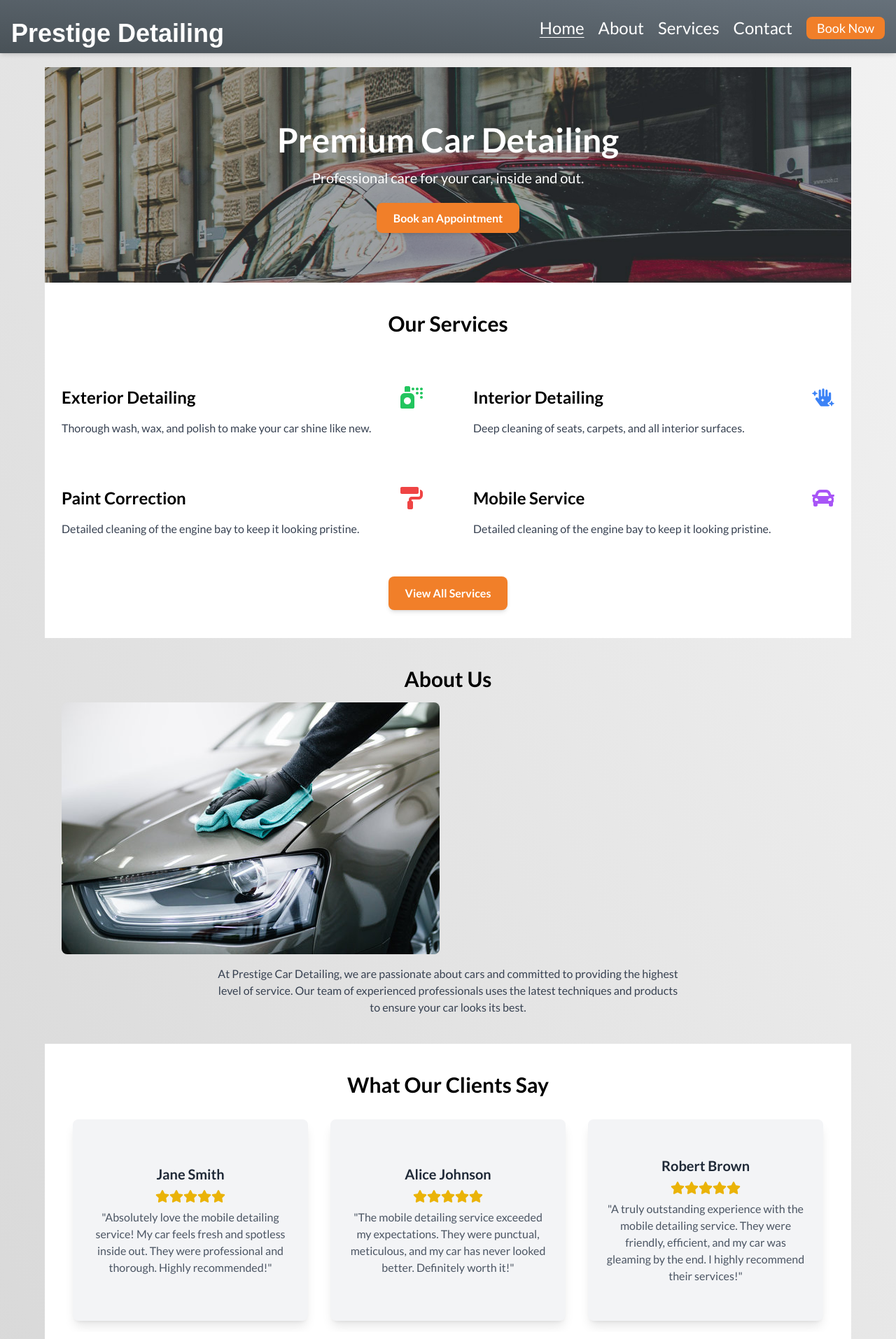
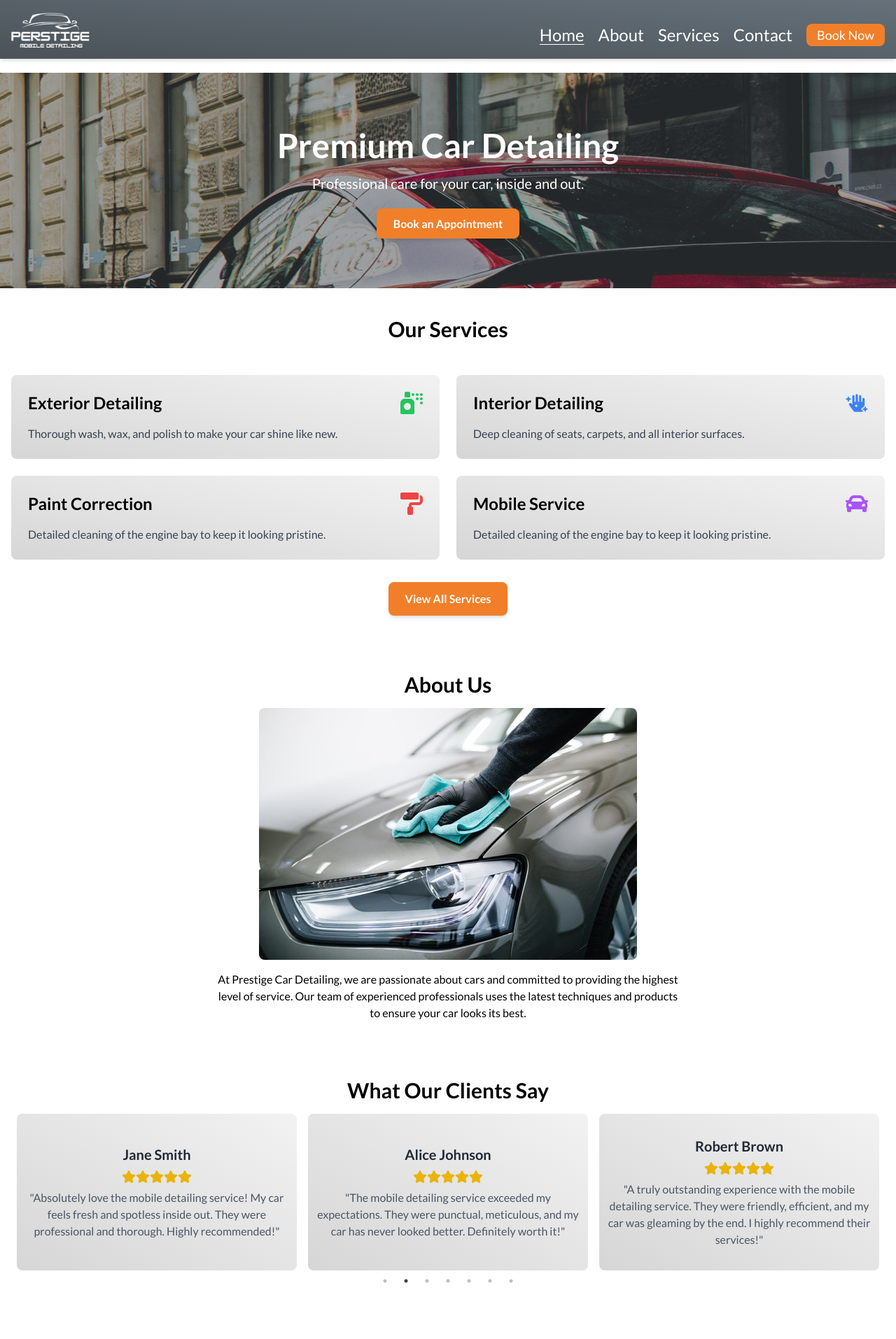
Before and after one commit to Daniel-PerezF/detailing-business, a React (Vite) app in the folder detailing-business/: page / in a window 1280 px wide. Shown: the top 1914 px of the page at 70% size. Built offline with nearby package versions, Linux system fonts and the light colour scheme; a web font is replaced by a local one.

Commit message:
adjusted padding sitewide

```diff
--- a/detailing-business/src/App.tsx
+++ b/detailing-business/src/App.tsx
@@ -8,7 +8,7 @@ import Footer from "./components/footer";
 
 function App() {
   return (
-    <div className="font-lato bg-gradient-to-tr from-[#D6D6D6] to-[#F2F2F2]">
+    <div className="font-lato bg-white">
       <Nav />
       <div className="">
         <Routes>
--- a/detailing-business/src/components/nav.tsx
+++ b/detailing-business/src/components/nav.tsx
@@ -24,12 +24,15 @@ export default function Nav() {
   }, [isOpen]);
 
   return (
-    <nav className="sticky top-0 flex justify-between w-full px-4 pt-2  z-30 from-[#40494F]/95 to-[#5E6973]/95 bg-gradient-to-tr  shadow-md">
+    <nav className="sticky md:relative top-0 flex justify-between w-full px-4 z-30 from-[#40494F]/95 to-[#5E6973]/95 bg-gradient-to-tr  shadow-md">
       <Link to="/" onClick={closeMenu} className="z-20 pt-2 lg:pt-4 pb-1">
-        <div className="flex gap-2">
-          <div className="text-white font-extrabold text-4xl leading-10 hover:scale-105 duration-200 ease-in-out py-1 font-rubik ">
-            Prestige
-            <br className="block lg:hidden" /> Detailing
+        <div className="">
+          <div className="hover:scale-105 duration-200 ease-in-out">
+            <img
+              src="/perstige-2.png"
+              alt=""
+              className="h-16 my-3 md:pb-2 md:my-0"
+            />
           </div>
         </div>
       </Link>
@@ -110,7 +113,7 @@ export default function Nav() {
           </>
         )}
       </AnimatePresence>
-      <ul className="hidden lg:flex gap-5 text-2xl font-medium pt-4 items-centers text-white">
+      <ul className="hidden lg:flex gap-5 text-2xl font-medium pt-4 items-center text-white">
         <li>
           <Link
             to="/"
--- a/detailing-business/src/components/reviews-carousel.tsx
+++ b/detailing-business/src/components/reviews-carousel.tsx
@@ -86,8 +86,11 @@ const ReviewsCarousel: React.FC = () => {
     <div className="w-full py-4">
       <Slider {...settings}>
         {reviews.map((review) => (
-          <div key={review.id} className="p-4 flex justify-center items-center">
-            <div className="bg-gray-100 shadow-lg rounded-lg p-6 w-full flex flex-col justify-center items-center h-72">
+          <div
+            key={review.id}
+            className="flex justify-center items-center px-2"
+          >
+            <div className="bg-gradient-to-tr from-[#D6D6D6] to-[#F2F2F2] rounded-lg px-2 py-6 w-full flex flex-col justify-center items-center h-56">
               <p className="text-xl font-semibold mb-2 text-center text-gray-800">
                 {review.name}
               </p>
--- a/detailing-business/src/pages/about.tsx
+++ b/detailing-business/src/pages/about.tsx
@@ -1,7 +1,7 @@
 const About: React.FC = () => {
   return (
-    <div className="min-h-screen flex flex-col items-center py-5">
-      <div className="bg-white shadow-lg  px-8 max-w-6xl w-full py-8">
+    <div className="min-h-screen flex flex-col items-center">
+      <div className="px-4 w-full py-8">
         <h1 className="text-4xl font-bold mb-8 text-center text-gray-800">
           About Us
         </h1>
@@ -14,7 +14,7 @@ const About: React.FC = () => {
               className="rounded-lg shadow-lg "
             />
           </div>
-          <div>
+          <div className=" text-center lg:text-left pr-0 lg:pr-2">
             <p className="text-gray-600 mb-4">
               We are passionate about providing top-quality mobile car detailing
               services to our customers. With years of experience and dedication
--- a/detailing-business/src/pages/contact.tsx
+++ b/detailing-business/src/pages/contact.tsx
@@ -1,7 +1,7 @@
 const Contact: React.FC = () => {
   return (
     <div className="min-h-screen flex flex-col items-center py-5">
-      <div className="bg-white shadow-lg  p-8 max-w-6xl w-full ">
+      <div className="px-4 w-full ">
         <h1 className="text-4xl font-bold mb-8 text-center text-gray-800">
           Contact Us
         </h1>
--- a/detailing-business/src/pages/home.tsx
+++ b/detailing-business/src/pages/home.tsx
@@ -36,8 +36,8 @@ const Home: React.FC = () => {
     },
   ];
   return (
-    <div className="min-h-screen flex flex-col items-center py-5">
-      <div className="   max-w-6xl w-full ">
+    <div className="min-h-screen flex flex-col items-center py-5 ">
+      <div className="w-full ">
         {/* Hero Section */}
 
         <section
@@ -60,14 +60,14 @@ const Home: React.FC = () => {
         </section>
 
         {/* Services Section */}
-        <section className="py-10 bg-white">
+        <section className="py-10 bg-white px-4">
           <div className="container mx-auto text-center">
             <h2 className="text-3xl font-bold mb-12">Our Services</h2>
-            <div className="grid grid-cols-1 md:grid-cols-2 gap-6">
+            <div className="grid grid-cols-1 md:grid-cols-2 gap-6 ">
               {services.map((service, index) => (
                 <div
                   key={index}
-                  className="rounded-lg p-6 flex flex-col h-full"
+                  className="rounded-lg p-6 flex flex-col h-full bg-gradient-to-tr from-[#D6D6D6] to-[#F2F2F2]"
                 >
                   <div className="flex justify-between">
                     <h3 className="text-2xl font-semibold mb-4">
@@ -91,11 +91,15 @@ const Home: React.FC = () => {
         </section>
 
         {/* About Section */}
-        <section className="py-10">
-          <div className="container mx-auto px-6 text-center">
+        <section className="py-10 px-4">
+          <div className="container mx-auto  text-center">
             <h2 className="text-3xl font-bold mb-4">About Us</h2>
-            <img src="/about-img-2.jpg" alt="about us" className="rounded-lg" />
-            <p className="text-gray-700 max-w-2xl mx-auto pt-4">
+            <img
+              src="/about-img-2.jpg"
+              alt="about us"
+              className="rounded-lg mx-auto"
+            />
+            <p className=" max-w-2xl mx-auto pt-4">
               At Prestige Car Detailing, we are passionate about cars and
               committed to providing the highest level of service. Our team of
               experienced professionals uses the latest techniques and products
@@ -105,16 +109,16 @@ const Home: React.FC = () => {
         </section>
 
         {/* Testimonials Section */}
-        <section className="py-10 bg-white">
-          <div className="container mx-auto px-6 text-center">
+        <section className="py-10 bg-white px-4">
+          <div className="container mx-auto text-center">
             <h2 className="text-3xl font-bold">What Our Clients Say</h2>
             <ReviewsCarousel />
           </div>
         </section>
 
         {/* Contact Section */}
-        <section id="contact" className="py-20">
-          <div className="container mx-auto px-6 text-center">
+        <section id="contact" className="py-20 px-4">
+          <div className="container mx-auto text-center">
             <h2 className="text-3xl font-bold mb-12">Contact Us</h2>
             <p className="text-gray-700 mb-8">
               Ready to book your detailing appointment? Get in touch with us
--- a/detailing-business/src/pages/services.tsx
+++ b/detailing-business/src/pages/services.tsx
@@ -56,7 +56,7 @@ const services: Service[] = [
 const Services: React.FC = () => {
   return (
     <div className=" min-h-screen flex flex-col items-center py-5">
-      <div className="bg-white shadow-lg py-5 max-w-6xl w-full  px-4">
+      <div className="py-5  w-full  px-4">
         <h1 className="text-4xl font-bold mb-8 text-center text-gray-800">
           Our Services
         </h1>
@@ -64,7 +64,7 @@ const Services: React.FC = () => {
           {services.map((service, index) => (
             <div
               key={index}
-              className="bg-gray-100 p-6 rounded-lg shadow-lg flex flex-col items-center text-center"
+              className="bg-gradient-to-tr from-[#D6D6D6] to-[#F2F2F2] p-6 rounded-lg shadow-lg flex flex-col items-center text-center"
             >
               <div className="mb-4">{service.icon}</div>
               <h2 className="text-2xl font-bold mb-2 text-gray-800">
```
Also changed, not shown: detailing-business/public/perstige-2.png (added), detailing-business/public/perstige.png (added).
